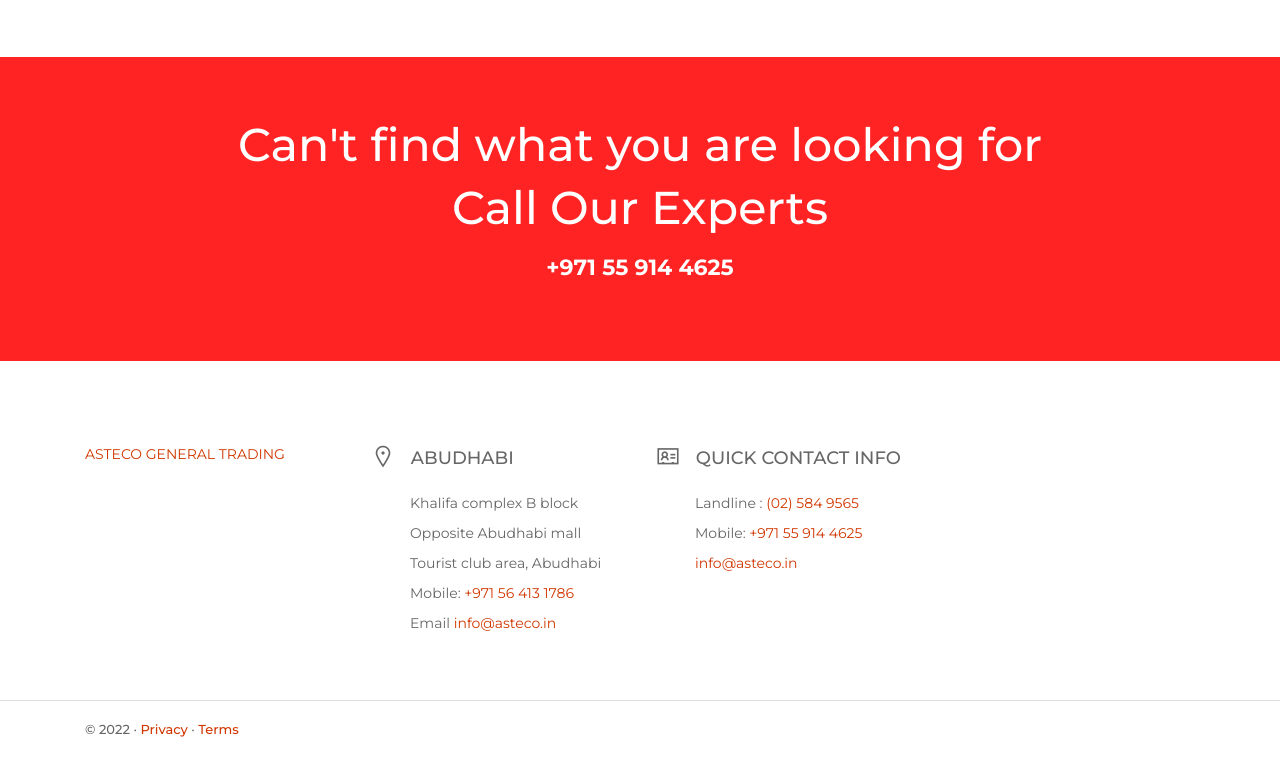
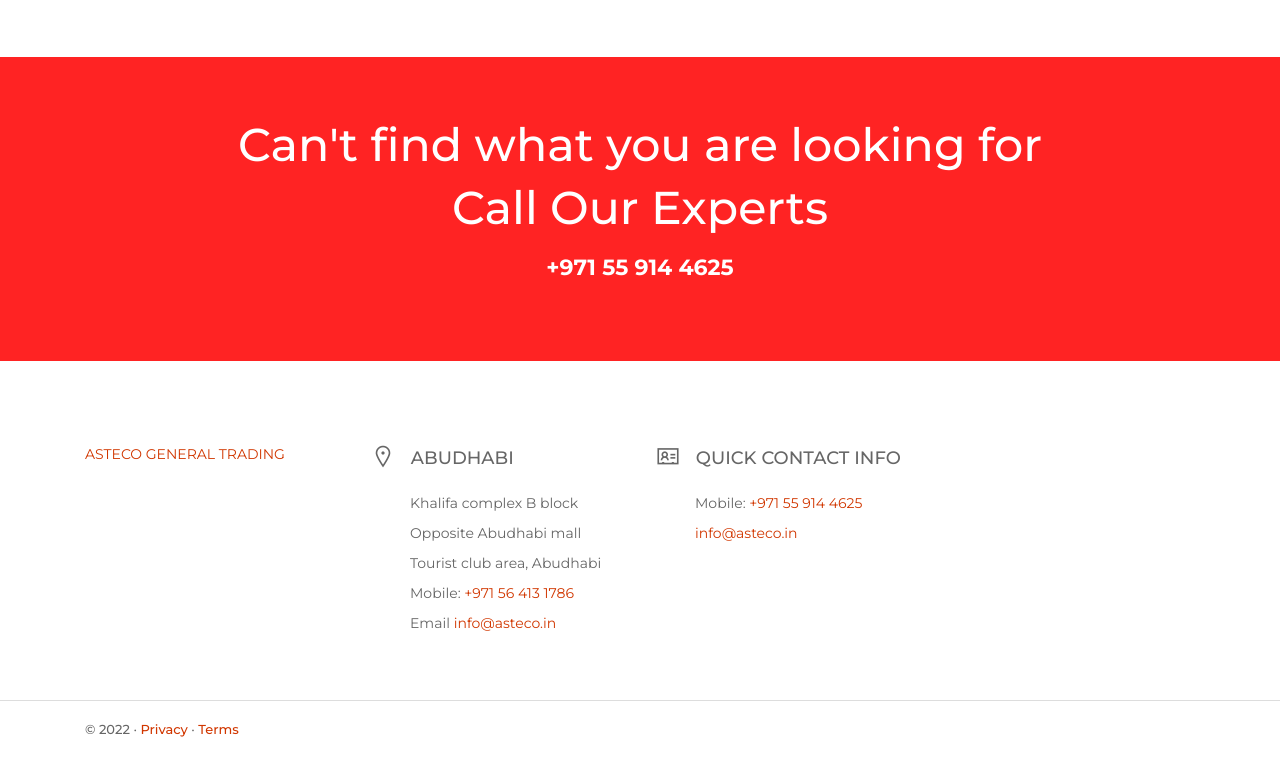
Before and after one commit to rizwangithub/asteco, a plain HTML site: page index.html in a window 1280 px wide. Shown: the part 1219-1976 px from the top of the page. Drawn offline with nearby package versions, Linux system fonts and the light colour scheme.

Commit message:
Update index.html

```diff
--- a/index.html
+++ b/index.html
@@ -273,8 +273,6 @@
           <div class="col-sm-4">
             <div class="address-list" data-wow-delay="0.3s">
               <h3> <i class="las la-address-card"></i> Quick contact info </h3>
-
-              <p> Landline : <a href="tel:(02) 584 9565">(02) 584 9565</a> </p>
               <p> Mobile: <a href="tel:(02) 584 9565"> +971 55 914 4625 </a> </p>
               <p> <a href="mailto:info@omegatrips.in.com?Subject=Hello%20again" target="_top">info@asteco.in</a>
               </p>
```
